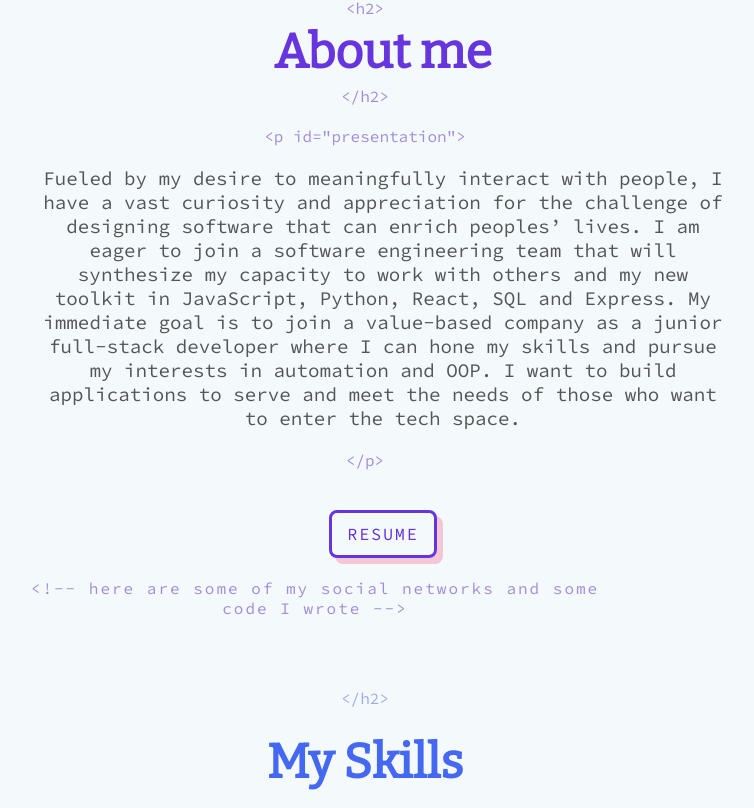
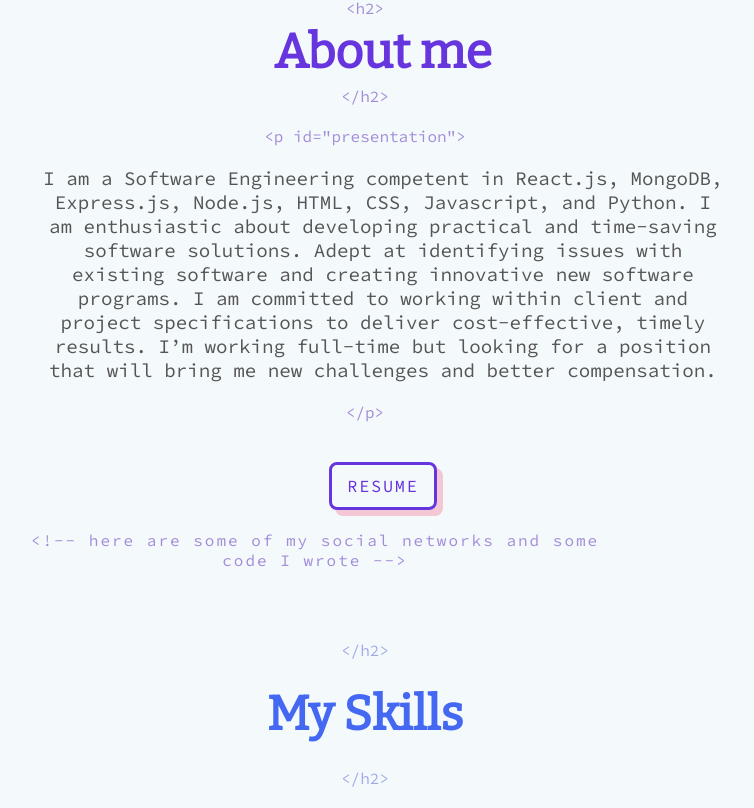
Before and after one commit to imdoug/portfolio, a React (Vite) app: page / in a window 1280 px wide. Shown: the part 952-1760 px from the top of the page, without its empty margins (275-1029 px from the left). Built offline with nearby package versions, Linux system fonts and the light colour scheme.

Commit message:
pt updates

```diff
--- a/src/components/About.jsx
+++ b/src/components/About.jsx
@@ -10,21 +10,16 @@ const About = ()=>{
                     <p className="code-text">{"<"}/h2{">"}</p>
                     <div className="presentation">
                     <p className="code-text">{"<"}p id="presentation"{">"}</p>
-                        <p className="about-text">Fueled by my desire to meaningfully interact with people,
-                             I have a vast curiosity and appreciation for the challenge
-                              of designing software that can enrich peoples’ lives.
-                               I am eager to join a software engineering team that will
-                                synthesize my capacity to work with others and my new
-                                 toolkit in JavaScript, Python, React, SQL and Express.
-                                  My immediate goal is to join a value-based company as
-                                   a junior full-stack developer where I can hone my skills
-                                    and pursue my interests in automation and OOP. I want
-                                     to build applications to serve and meet the needs of
-                                     those who want to enter the tech space.
+                        <p className="about-text">
+                                I am a Software Engineering competent in React.js, MongoDB, Express.js, Node.js, HTML, CSS, Javascript, and
+                                Python. I am enthusiastic about developing practical and time-saving software solutions. Adept at identifying
+                                issues with existing software and creating innovative new software programs. I am committed to working within
+                                client and project specifications to deliver cost-effective, timely results. I’m working full-time but looking
+                                for a position that will bring me new challenges and better compensation.
                         </p>
                         <p className="code-text">{"<"}/p{">"}</p>
                     </div>
-                    <button className="resume btn"><a href="https://drive.google.com/file/d/1kMCy_Vbk3-9CWjzZtf6Jss_-xR3dpWYc/view?usp=sharing" target="_blank">RESUME</a></button>
+                    <button className="resume btn"><a href="https://drive.google.com/file/d/1Le82QA0wfC7HFOv4UjQD6iibP0egNFKF/view?usp=sharing" target="_blank">RESUME</a></button>
                     <div className="icons">
                         <p className="code-text">{"<"}!-- here are some of my social networks and some code I wrote --{">"}</p>
                         <a href="https://www.linkedin.com/in/imdoug/"  target="_blank"><i className="fa fa-linkedin"></i></a>
--- a/src/components/Intro.jsx
+++ b/src/components/Intro.jsx
@@ -57,7 +57,7 @@ const Intro = () =>{
         <div className="nav-text">
             <p className="code-text">{"<"}div id="creative-nav"{">"}</p>
             <nav className="upper"><p>Hello, here you can get to know more <a href="#ABOUT">ABOUT ME</a>,I can show you my <a href="#SKILLS">SKILLS</a></p></nav>
-            <nav className="lower"><p> you can also check some of my <a href="#PROJECTS">PROJECTS</a> and download my <a href="https://drive.google.com/file/d/1kMCy_Vbk3-9CWjzZtf6Jss_-xR3dpWYc/view?usp=sharing" target="_blank">RESUME</a></p></nav>
+            <nav className="lower"><p> you can also check some of my <a href="#PROJECTS">PROJECTS</a> and download my <a href="https://drive.google.com/file/d/1Le82QA0wfC7HFOv4UjQD6iibP0egNFKF/view?usp=sharing" target="_blank">RESUME</a></p></nav>
             <p className="code-text">{"<"}/div{">"}</p>
             <p className="code-text">{"<"}!-- words in uppercase are clickable --{">"} </p>
         </div>
--- a/src/components/Skills.jsx
+++ b/src/components/Skills.jsx
@@ -34,7 +34,7 @@ const Skills = () =>{
                     </div>
                     <hr/>
                     <div className="skill-text">
-                        <h3 className="skill-title">Enviroments</h3>
+                        <h3 className="skill-title">Environments</h3>
                         <p className="skill-item">VS Code</p>
                         <p className="skill-item">Atom</p>
                         <p className="skill-item">PyCharm</p>
```
